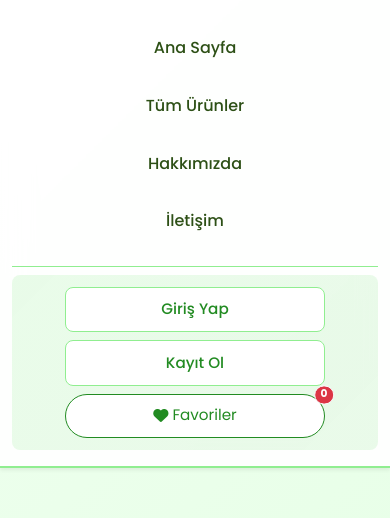
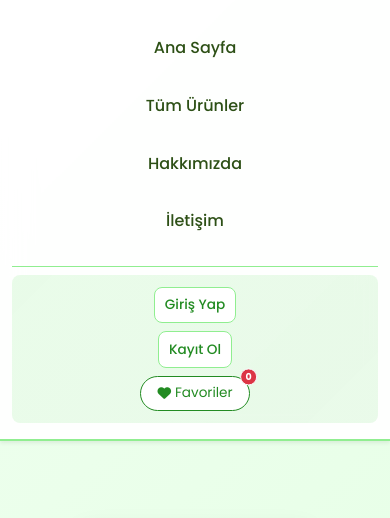
Before and after one commit to yunuxemre/yunux_e_ticaret_demo, a plain HTML site: page frontend/favorites.html in a window 390 px wide. Both pictures are taken after a click on the button 350 px from the left and 41 px from the top of the page. Shown: the part 80-598 px from the top of the page. Drawn offline with nearby package versions, Linux system fonts and the light colour scheme.

Commit message:
Mobil Cihaz Optimizasyonu

```diff
--- a/frontend/styles.css
+++ b/frontend/styles.css
@@ -1175,3 +1175,38 @@ main {
     margin-left: auto;
   }
 }
+
+@media (max-width: 991.98px) {
+  .main-navbar .container {
+    display: flex;
+    justify-content: space-between;
+    align-items: center;
+  }
+
+  .navbar-toggler {
+    margin-left: auto;
+  }
+
+  .navbar-user-info {
+    flex-direction: column !important;
+    flex-wrap: wrap;
+    justify-content: center;
+    gap: 0.5rem;
+  }
+
+  .auth-links-group {
+    flex-direction: column !important;
+    flex-wrap: wrap;
+    justify-content: center;
+    gap: 0.5rem;
+  }
+
+  .auth-link,
+  #adminLink,
+  .btn-outline-danger {
+    width: auto !important;
+    max-width: none !important;
+    font-size: 0.85rem;
+    padding: 0.4rem 0.6rem;
+  }
+}
```
